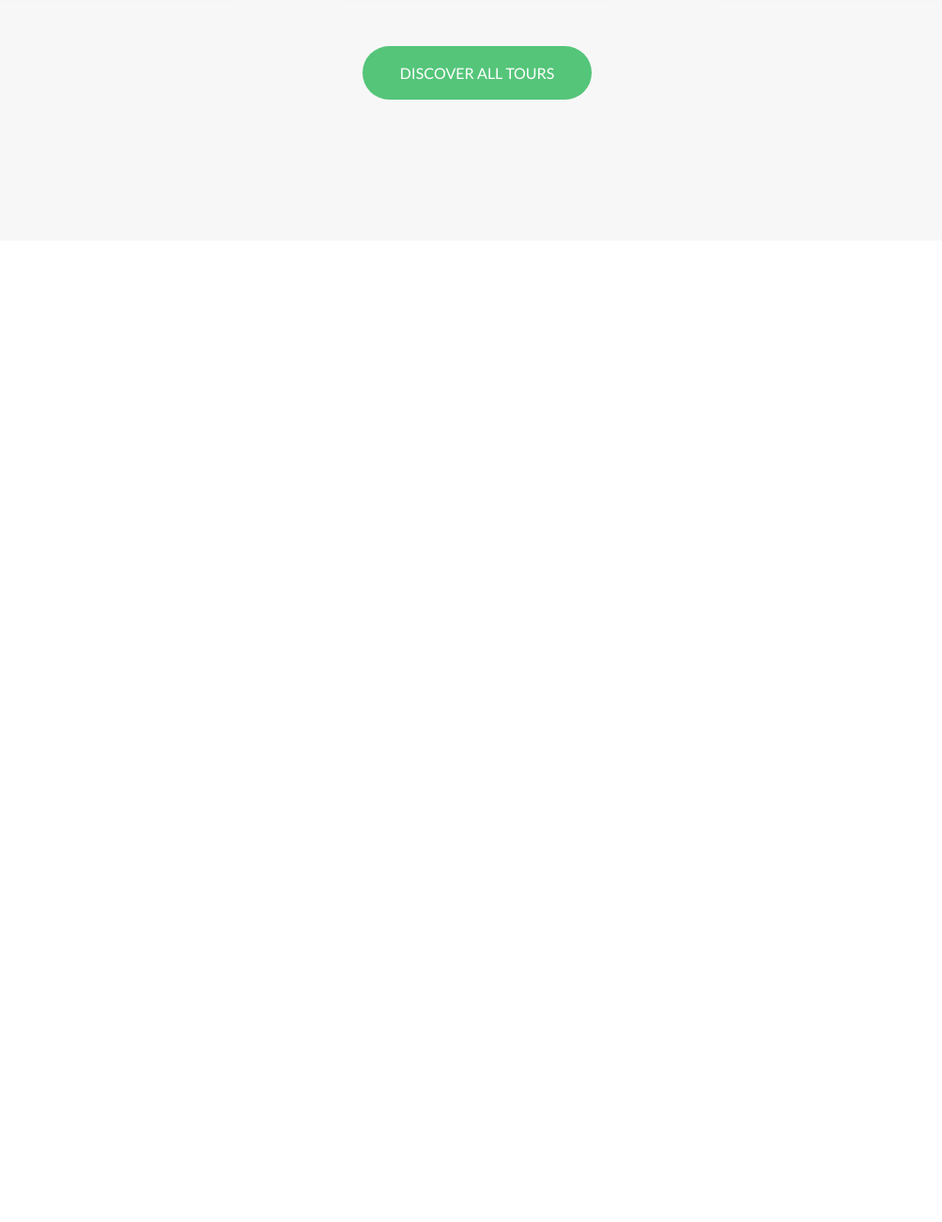
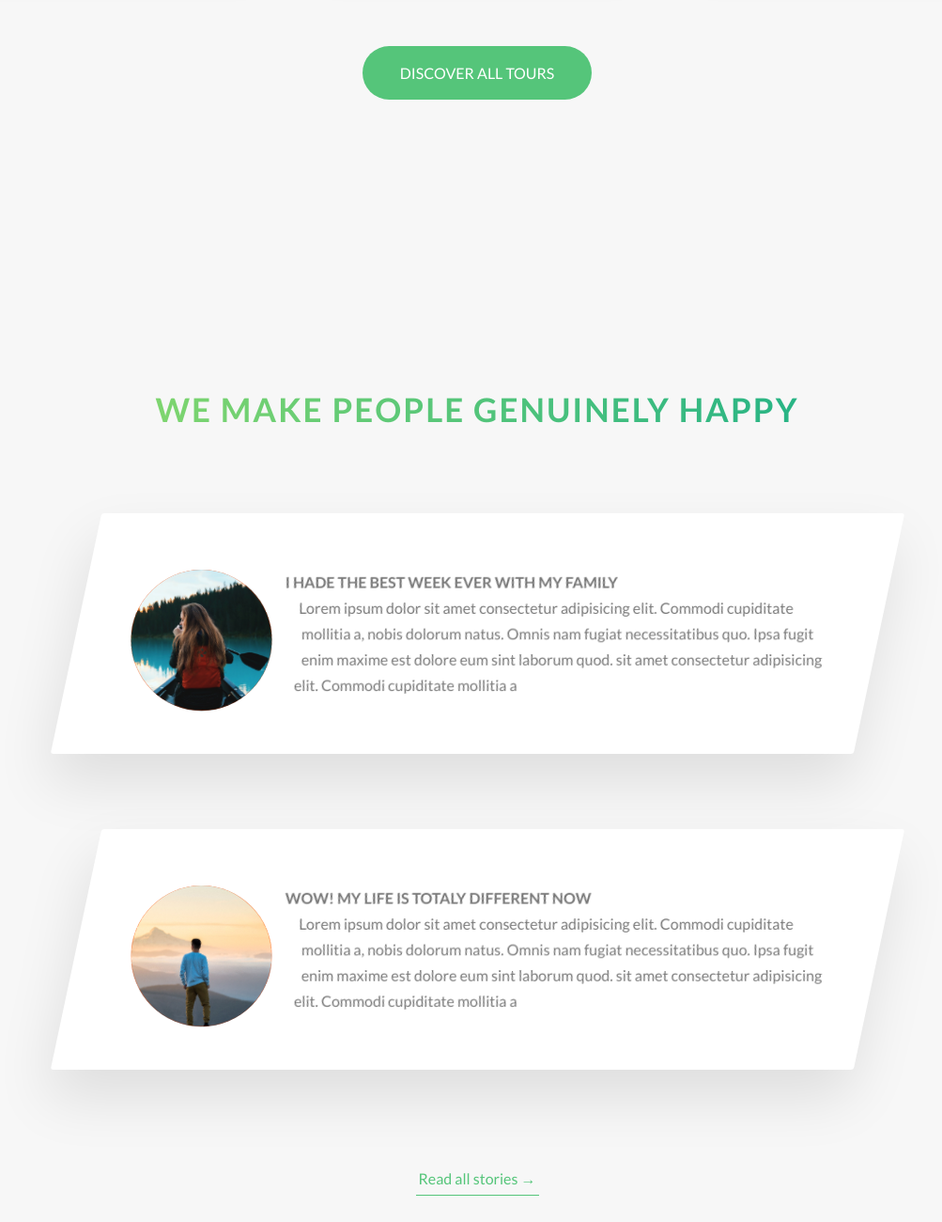
Before and after one commit to Mubeen07/advanced-css-sass, a website: page Natours/index.html in a window 1280 px wide. Shown: the part 3073-4373 px from the top of the page at 94% size, without its empty margins (132-1135 px from the left). Before the commit the page ends 3359 px from the top, so only its background shows below. Drawn offline with Linux system fonts and the light colour scheme.

Commit message:
Section 5 (Story Section, shape-outside, clip-path, figcaption)

```diff
--- a/Natours/index.html
+++ b/Natours/index.html
@@ -243,6 +243,66 @@
           <a href="#" class="btn btn--green">Discover all tours</a>
         </div>
       </section>
+
+      <section class="section-stories">
+        <div class="u-center-text u-margin-bottom-big">
+          <h2 class="heading-secondary">We make people genuinely happy</h2>
+        </div>
+
+        <div class="row">
+          <div class="story">
+            <figure class="story__shape">
+              <img
+                src="./img/nat-8.jpg"
+                alt="Person on a touar"
+                class="story__img"
+              />
+              <figcaption class="story__caption">Mary Smith</figcaption>
+            </figure>
+            <div class="story__text">
+              <h3 class="heading-tertiary">
+                I hade the best week ever with my family
+              </h3>
+              <p>
+                Lorem ipsum dolor sit amet consectetur adipisicing elit. Commodi
+                cupiditate mollitia a, nobis dolorum natus. Omnis nam fugiat
+                necessitatibus quo. Ipsa fugit enim maxime est dolore eum sint
+                laborum quod. sit amet consectetur adipisicing elit. Commodi
+                cupiditate mollitia a
+              </p>
+            </div>
+          </div>
+        </div>
+
+        <div class="row">
+          <div class="story">
+            <figure class="story__shape">
+              <img
+                src="./img/nat-9.jpg"
+                alt="Person on a touar"
+                class="story__img"
+              />
+              <figcaption class="story__caption">Jack Willson</figcaption>
+            </figure>
+            <div class="story__text">
+              <h3 class="heading-tertiary">
+                Wow! My life is totaly different now
+              </h3>
+              <p>
+                Lorem ipsum dolor sit amet consectetur adipisicing elit. Commodi
+                cupiditate mollitia a, nobis dolorum natus. Omnis nam fugiat
+                necessitatibus quo. Ipsa fugit enim maxime est dolore eum sint
+                laborum quod. sit amet consectetur adipisicing elit. Commodi
+                cupiditate mollitia a
+              </p>
+            </div>
+          </div>
+        </div>
+
+        <div class="u-center-text u-margin-top-huge">
+          <a href="#" class="btn-text">Read all stories &rarr;</a>
+        </div>
+      </section>
     </main>
   </body>
 </html>
--- /dev/null
+++ b/Natours/sass/components/_story.scss
@@ -0,0 +1,59 @@
+.story {
+  width: 75%;
+  margin: 0 auto;
+  box-shadow: 0 3rem 6rem rgba($color-black, 0.1);
+  background-color: $color-white;
+  border-radius: 3px;
+  padding: 6rem;
+  padding-left: 9rem;
+  font-size: $default-font-size;
+  transform: skewX(-12deg);
+  position: relative;
+
+  &__shape {
+    width: 15rem;
+    height: 15rem;
+    background-color: orangered;
+    float: left;
+    -webkit-shape-outside: circle(50% at 50% 50%);
+    shape-outside: circle(50% at 50% 50%);
+    -webkit-clip-path: circle(50% at 50% 50%);
+    clip-path: circle(50% at 50% 50%);
+    transform: translateX(-3rem) skewX(12deg);
+  }
+
+  &__img {
+    height: 100%;
+    transform: translateX(-4rem) scale(1.4);
+    backface-visibility: hidden;
+    transition: all 0.5s;
+  }
+
+  &__text {
+    transform: skewX(12deg);
+  }
+
+  &__caption {
+    position: absolute;
+    top: 50%;
+    left: 50%;
+    transform: translate(-50%, 20%);
+    color: $color-white;
+    text-transform: uppercase;
+    font-size: 1.7rem;
+    text-align: center;
+    opacity: 0;
+    transition: all 0.5s;
+    backface-visibility: hidden;
+  }
+
+  &:hover &__caption {
+    opacity: 1;
+    transform: translate(-50%, -50%);
+  }
+
+  &:hover &__img {
+    transform: translateX(-4rem) scale(1);
+    filter: blur(3px) brightness(80%);
+  }
+}
--- a/Natours/sass/main.scss
+++ b/Natours/sass/main.scss
@@ -11,6 +11,7 @@
 @import "components/composition";
 @import "components/feature-box";
 @import "components/card";
+@import "components/story";
 
 @import "layout/header";
 @import "layout/grid";
--- a/Natours/sass/pages/_home.scss
+++ b/Natours/sass/pages/_home.scss
@@ -26,3 +26,8 @@
   padding: 25rem 0 15rem 0;
   margin-top: -10rem;
 }
+
+.section-stories {
+  padding: 15rem 0;
+  background-color: $color-grey-light-1;
+}
```
Also changed, not shown: Natours/css/style.css.
